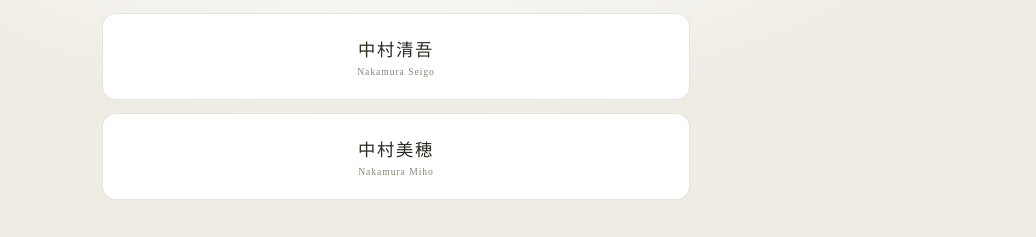
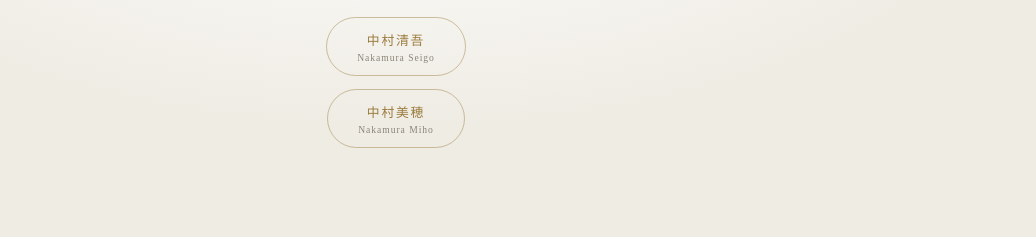
Before and after one commit to wade30405/seiroku-gama, a plain HTML site: page index.html in a window 1280 px wide. Shown: the part 315-552 px from the top of the page, without its empty margins (244-1280 px from the left). Drawn offline with nearby package versions, Linux system fonts and the light colour scheme.

Commit message:
首頁作家按鈕改與官網膠囊完全同款，並修正 button 元素預設背景色
- 中村清吾／中村美穂改用與「公式サイト」相同的 .ig-link 膠囊樣式（透明底、金色邊框、金色主文字）
- 補上 .ig-link 的 background:transparent、font-family、cursor，修正 <button> 元素瀏覽器預設淺色背景在暗色模式下露白的問題（原本 .ig-link 只套用在 <a> 標籤上未曾出現這個狀況）

```diff
--- a/index.html
+++ b/index.html
@@ -208,8 +208,11 @@
       display: inline-flex; flex-direction: column; align-items: center; gap: 3px;
       padding: 12px 30px;
       border: 1px solid var(--gold-soft); border-radius: 999px;
+      background: transparent;
       color: var(--gold); text-decoration: none;
+      font-family: var(--serif);
       font-size: 0.8rem; letter-spacing: 0.14em;
+      cursor: pointer;
       transition: background .25s ease, box-shadow .25s ease;
     }
     .ig-link:hover { background: var(--gold-faint); box-shadow: 0 0 22px var(--gold-faint); }
@@ -217,8 +220,8 @@
     /* 日文主標下方的英文小字（官網膠囊、作家按鈕共用同一套排版） */
     .caption-en { font-size: 0.6rem; letter-spacing: 0.1em; color: var(--muted); }
 
-    /* ---------- 首頁作家選擇（原第二層，改直接置於首頁） ---------- */
-    .home-artists { margin-top: 16px; }
+    /* ---------- 首頁作家選擇（原第二層，改直接置於首頁；按鈕與「公式サイト」膠囊同款） ---------- */
+    .home-artists { margin-top: 20px; align-items: center; }
 
     .center { text-align: center; }
 
@@ -479,11 +482,14 @@
         card.appendChild(row); tail.push(row);
       }
 
-      // 作家選擇（原第二層，改直接置於首頁；按鈕樣式與語言選擇畫面一致：置中、無箭頭、日英上下排列）
+      // 作家選擇（原第二層，改直接置於首頁；按鈕與「公式サイト」膠囊完全同款：.ig-link + .caption-en）
       const list = document.createElement("div"); list.className = "options home-artists";
       SITE_DATA.artists.forEach(a => {
-        const btn = optionButton(a.name.JA, "", () => showLanguages(a.id), a.name.EN);
-        btn.classList.add("btn-center");
+        const btn = document.createElement("button"); btn.className = "ig-link";
+        const main = document.createElement("span"); main.textContent = a.name.JA;
+        const sub = document.createElement("span"); sub.className = "caption-en"; sub.textContent = a.name.EN;
+        btn.appendChild(main); btn.appendChild(sub);
+        btn.onclick = pressThen(btn, () => showLanguages(a.id));
         list.appendChild(btn);
       });
       card.appendChild(list); tail.push(list);
```
